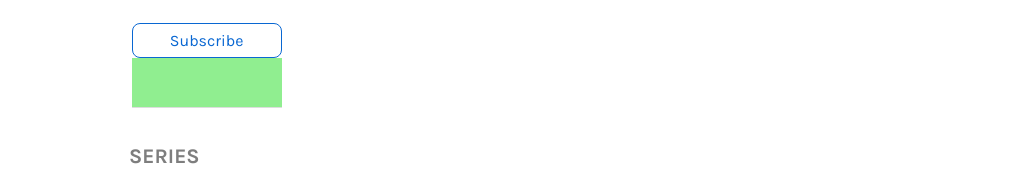
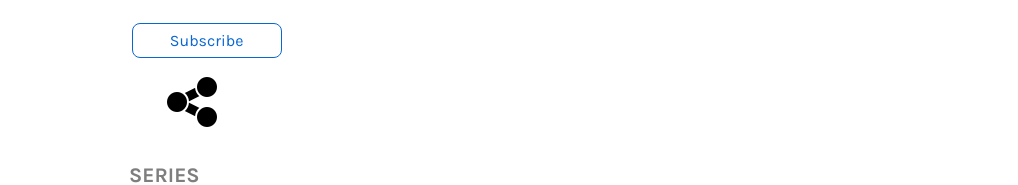
Before and after one commit to jforjha/https---github.com-vidhitkathuria-mint2, a Vue app in the folder firebasedb-master/: page /vidhit in a window 1280 px wide. Shown: the part 421-606 px from the top of the page, without its empty margins (127-1145 px from the left). Built offline with nearby package versions, Linux system fonts and the light colour scheme; what vuefire would draw is missing.

Commit message:
updated ShareButton

```diff
--- a/firebasedb-master/src/components/cr.vue
+++ b/firebasedb-master/src/components/cr.vue
@@ -13,10 +13,12 @@
               alt="creator"
             />
             <button class="subscribe">Subscribe</button>
+           <br>
+          <input class="share"
+        type="button"
+        label="Share Your Profile"
+        style="height:50px;"
 
-          <input
-        type="button"
-        style="background-color: lightgreen; height: 50px; width: 150px"
 
 
         v-on:click=shareViaWebShare()
@@ -448,4 +450,11 @@ h2.second-container {
   font-size: 130%;
   color: #7e7e7e;
 }
+ .share{
+                background: url('../assets/share.png') no-repeat;
+                cursor:pointer;
+                border: none;
+                display:block;
+                width: 80px;
+            }
 </style>
--- a/firebasedb-master/src/pages/Schedule.vue
+++ b/firebasedb-master/src/pages/Schedule.vue
@@ -4,8 +4,7 @@
       <h1>Provide Your Details</h1>
       <label>First Name</label>
 
-      <input id="eductaor" type="text" required v-model="user.prevRoute" />
-      <label>{{this.prevRoute.path}}</label>
+
 
       <input id="firstname" type="text" required v-model="user.firstname" />
       <label>Last Name</label>
@@ -65,14 +64,10 @@ export default {
         lastname: "",
         email: "",
         number: "",
-         prevRoute: null
+
 
       },
-   beforeRouteEnter(to, from, next) {
-  next(vm => {
-    vm.prevRoute = from
-  })
-},
+
 
       submitted: false,
     };
```
